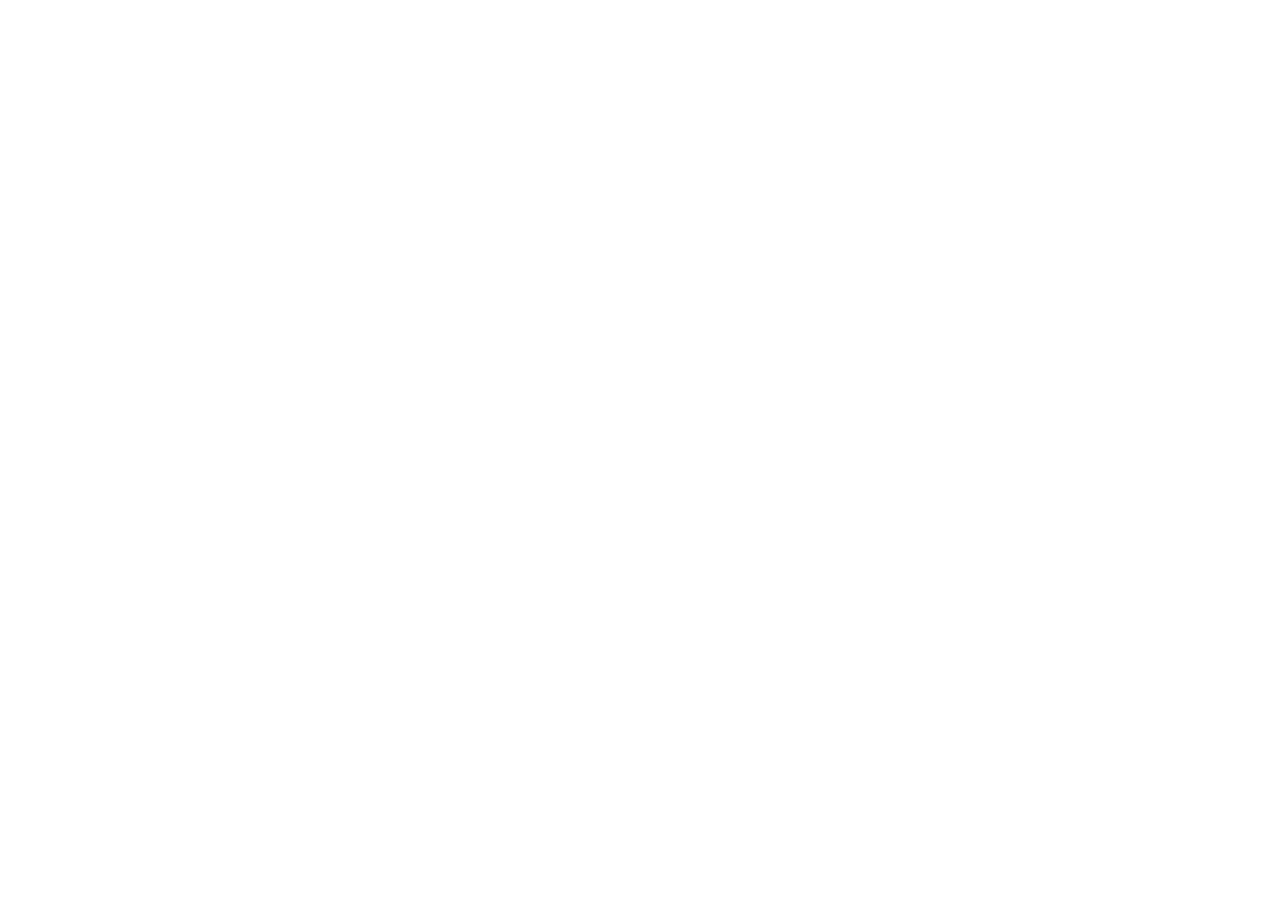
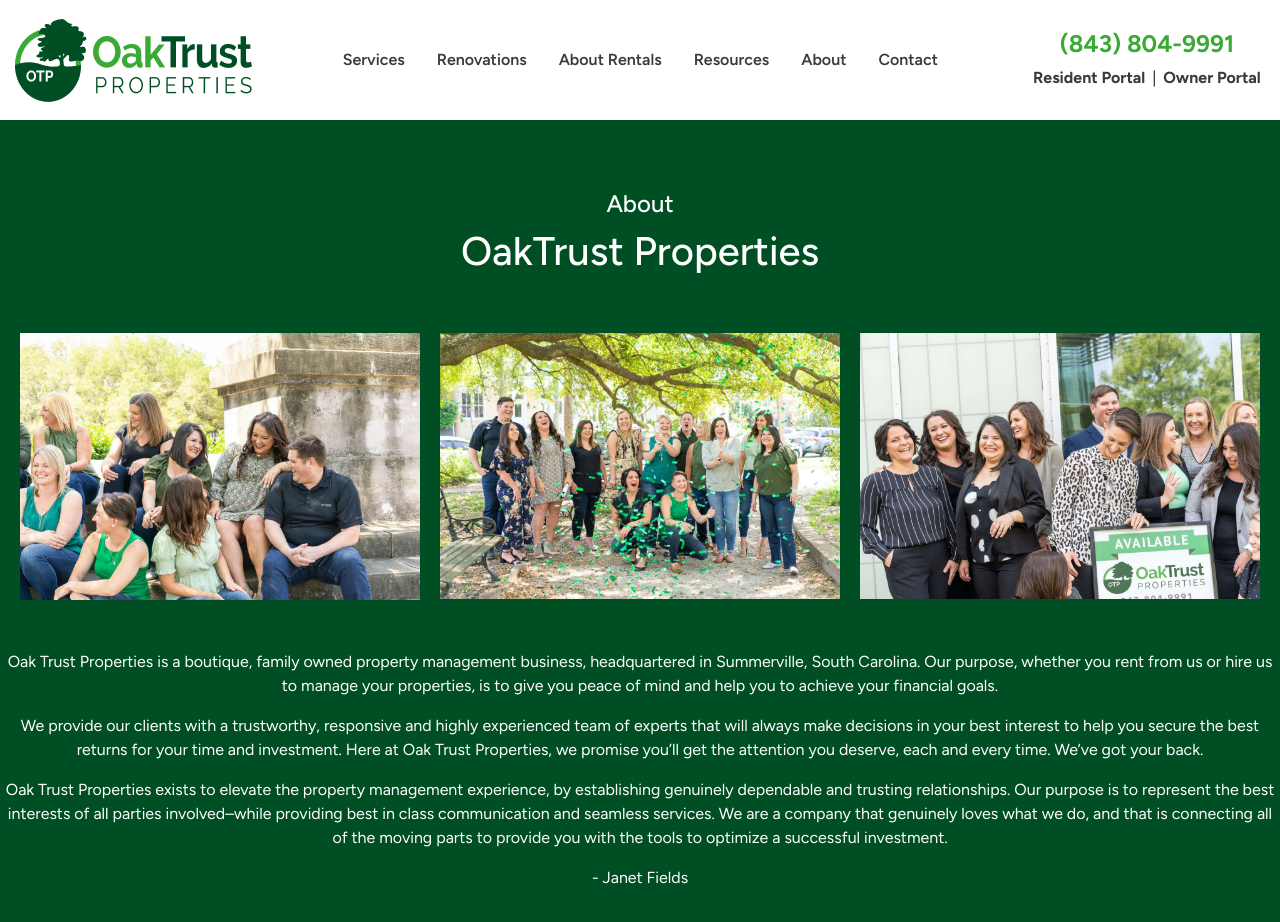
Before and after one commit to kfoolable/about-page, a plain HTML site: page index.html in a window 1280 px wide. Before the commit the page ends 800 px from the top, so only its background shows below. Drawn offline with nearby package versions, Linux system fonts and the light colour scheme.

Commit message:
Finished navigation, started hero section

```diff
--- a/index.html
+++ b/index.html
@@ -43,6 +43,106 @@
     <title>About Page</title>
   </head>
   <body>
+    <nav class="navigation">
+      <div class="container-fluid">
+        <div class="row justify-content-center">
+          <div class="col nav_col">
+            <img
+              src="assets/Oak-Trust-Full-Logo-Color (1) 1.png"
+              alt="OakTrust Properties Logo"
+              class="logo"
+            />
+          </div>
+
+          <div class="col-7 nav_col">
+            <ul class="nav">
+              <li class="nav-item">
+                <a class="nav-link" href="#">Services</a>
+              </li>
+              <li class="nav-item">
+                <a class="nav-link" href="#">Renovations</a>
+              </li>
+              <li class="nav-item">
+                <a class="nav-link" href="#">About Rentals</a>
+              </li>
+              <li class="nav-item">
+                <a class="nav-link" href="#">Resources</a>
+              </li>
+              <li class="nav-item">
+                <a class="nav-link" href="#">About</a>
+              </li>
+              <li class="nav-item">
+                <a class="nav-link" href="#">Contact</a>
+              </li>
+            </ul>
+          </div>
+          <div class="col nav_col flex-column">
+            <h6 class="number">(843) 804-9991</h6>
+            <ul class="nav portal">
+              <li><a href="#">Resident Portal</a></li>
+              <li><span>|</span></li>
+              <li><a href="#">Owner Portal</a></li>
+            </ul>
+          </div>
+        </div>
+      </div>
+    </nav>
+
+    <main>
+      <section class="hero d-flex flex-column align-items-center">
+        <!-- <div class="container-fluid"> -->
+        <div class="hero-title">
+          <h4>About</h4>
+          <h1>OakTrust Properties</h1>
+        </div>
+
+        <div class="images d-flex justify-content-between">
+          <div class="image-container">
+            <img src="assets/Rewards-Header-scaled-1 1.jpg" alt="" />
+          </div>
+          <div class="image-container">
+            <img src="assets/Confetti-Header-scaled-1 (3) 1.jpg" alt="" />
+          </div>
+          <div class="image-container">
+            <img
+              src="assets/Rent-Your-Investment-Property-1-scaled (1) 1.jpg"
+              alt=""
+            />
+          </div>
+        </div>
+
+        <div class="bottom-hero">
+          <p>
+            Oak Trust Properties is a boutique, family owned property management
+            business, headquartered in Summerville, South Carolina. Our purpose,
+            whether you rent from us or hire us to manage your properties, is to
+            give you peace of mind and help you to achieve your financial goals.
+          </p>
+
+          <p>
+            We provide our clients with a trustworthy, responsive and highly
+            experienced team of experts that will always make decisions in your
+            best interest to help you secure the best returns for your time and
+            investment. Here at Oak Trust Properties, we promise you’ll get the
+            attention you deserve, each and every time. We’ve got your back.
+          </p>
+
+          <p>
+            Oak Trust Properties exists to elevate the property management
+            experience, by establishing genuinely dependable and trusting
+            relationships. Our purpose is to represent the best interests of all
+            parties involved–while providing best in class communication and
+            seamless services. We are a company that genuinely loves what we do,
+            and that is connecting all of the moving parts to provide you with
+            the tools to optimize a successful investment.
+          </p>
+
+          <p>- Janet Fields</p>
+        </div>
+        <!-- </div> -->
+      </section>
+    </main>
+
     <!-- Optional JavaScript -->
     <!-- jQuery first, then Popper.js, then Bootstrap JS -->
     <script
--- a/style.css
+++ b/style.css
@@ -5,3 +5,79 @@
 https://www.figma.com/file/pJ3mChVwF5KsMzrULYL6VP/OakTrust-Properties-(Copy)?node-id=35%3A33&mode=dev
 
 Let me know if they have any questions or issues.  */
+
+body {
+  font-family: "Figtree", sans-serif;
+}
+
+/** NAVIGATION **/
+
+.navigation .row {
+  height: 120px;
+}
+
+.nav_col {
+  display: flex;
+  justify-content: center;
+  align-items: center;
+}
+
+.logo {
+  height: auto;
+  width: 237px;
+}
+
+.nav a {
+  font-size: 16px;
+  font-weight: 600;
+  color: #3a3a3a;
+}
+
+.number {
+  font-size: 24px;
+  font-weight: 700;
+  color: #3aaa35;
+}
+
+.portal {
+  margin-top: 0;
+}
+
+.portal li a {
+  font-weight: 700;
+}
+
+.portal li:not(:last-child) {
+  margin-right: 7px;
+}
+
+/** HERO SECTION **/
+
+.hero {
+  background-color: #004f24;
+  color: #fff;
+  padding: 70px 0 70px 0;
+  text-align: center;
+}
+
+.hero-title {
+  width: 743px;
+}
+
+.images {
+  margin: 50px 20px 50px 20px;
+}
+
+.image-container {
+  flex: 1;
+  margin-right: 20px;
+}
+
+.image-container:last-child {
+  margin-right: 0;
+}
+
+.image-container img {
+  width: 100%;
+  height: auto;
+}
```
